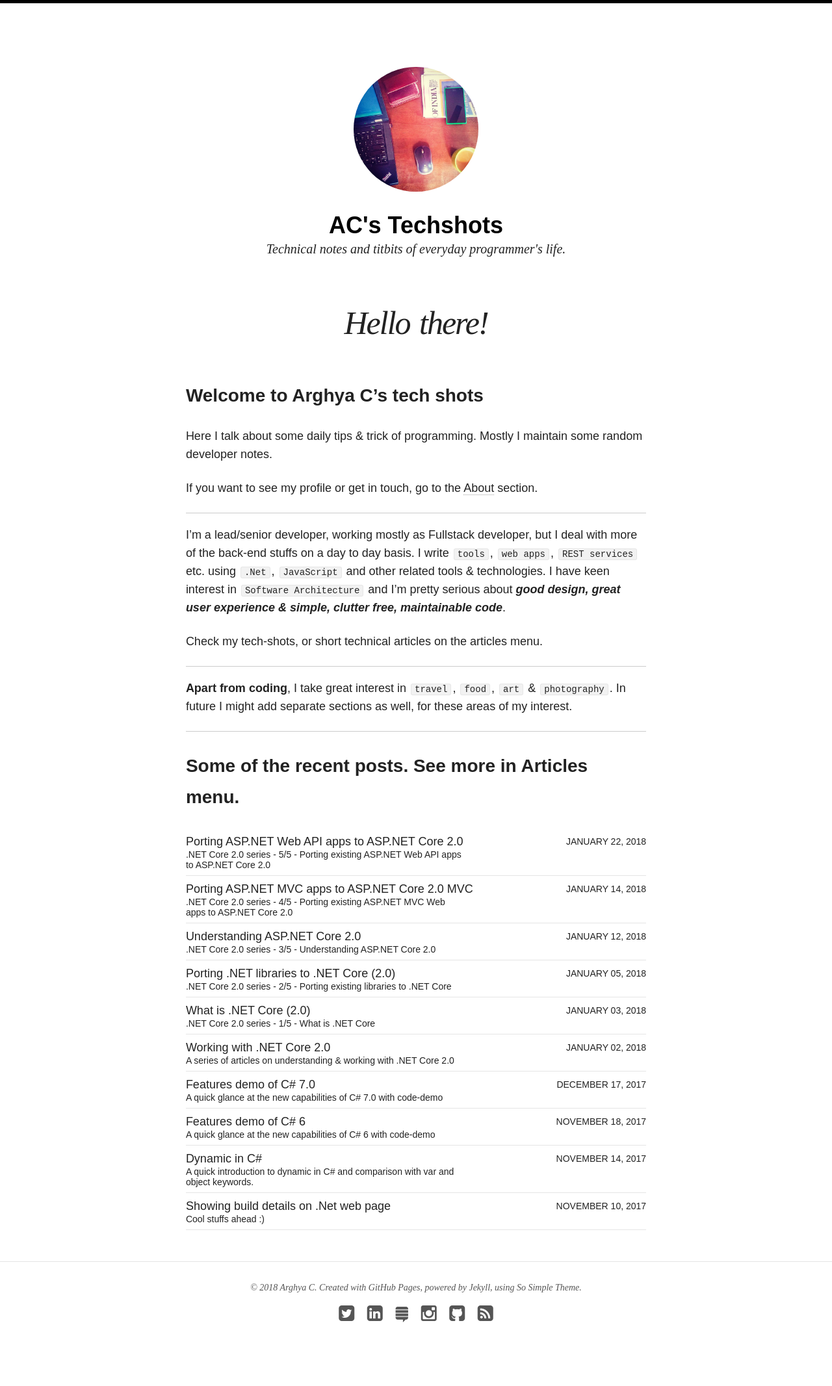
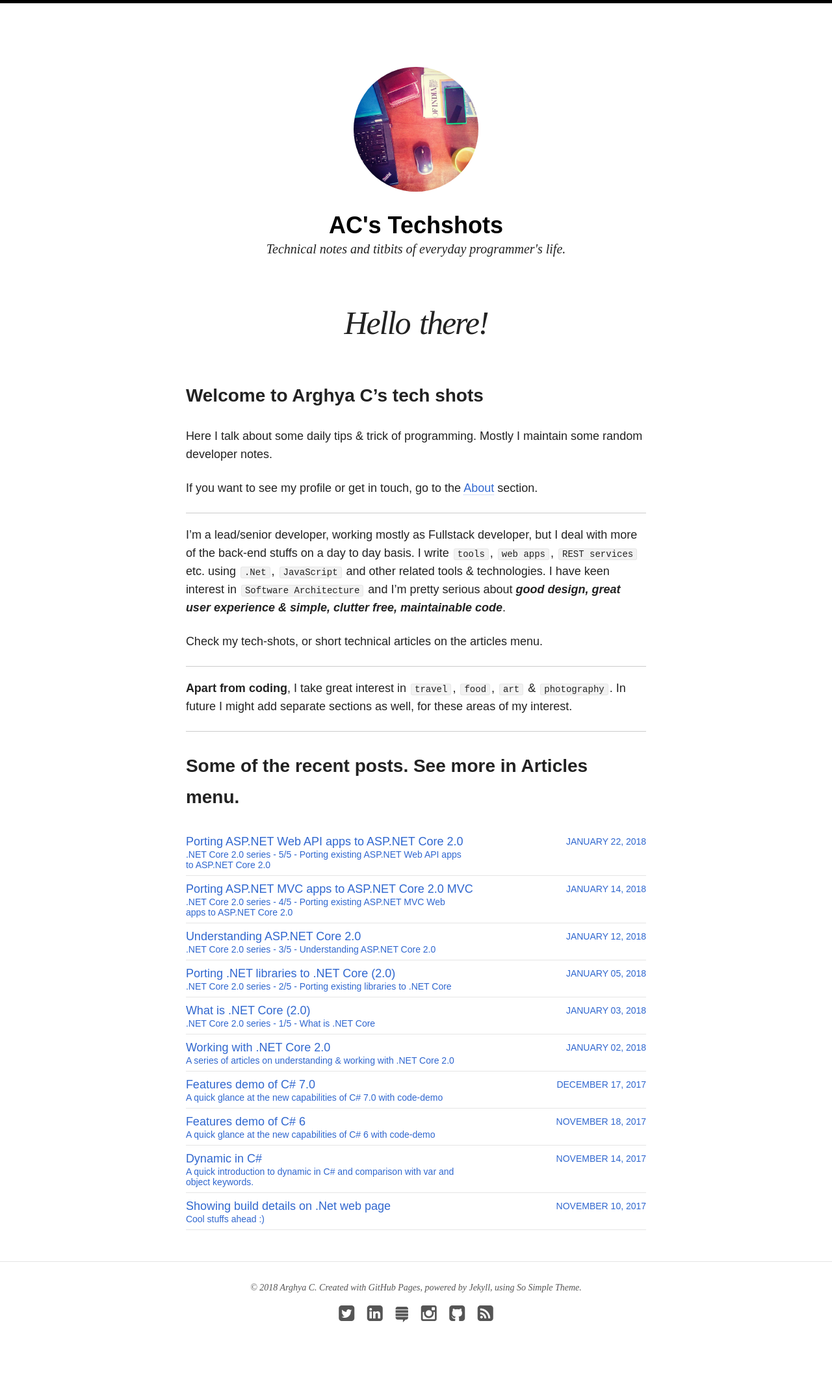
Before and after one commit to chakrabar/chakrabar.github.io, a Jekyll site: the page built from index.md, in a window 1280 px wide. Shown: the whole page at 65% size. Built offline with Jekyll 4.4.1, drawn with Linux system fonts in a browser that asks for light colours; nearby versions of some CDN libraries.

Commit message:
Makings links blue

```diff
--- a/_sass/_base.scss
+++ b/_sass/_base.scss
@@ -95,14 +95,14 @@ ins {
 
 a {
 	text-decoration: none;
-	color: $link-color;
+	color: lighten($link-color, 20); /*$link-color; Arghya*/
 
 	&:visited {
 		color: lighten($link-color, 20);
 	}
 
 	&:hover {
-		color: darken($link-color, 20);
+		color: darken($link-color, 10); /*darken($link-color, 20); Arghya*/
 	}
 
 	&:focus {
--- a/_sass/_page.scss
+++ b/_sass/_page.scss
@@ -49,7 +49,7 @@
 	font-weight: 600;
 
   a {
-    color: $text-color;
+    color: lighten($link-color, 10); /*$text-color; arghya*/
     padding: 0 5px;
   }
 
@@ -98,7 +98,7 @@ letter-spacing: -3px; /*-3 makes things clumsy in small devices
 	word-spacing: 0.25rem;
 
 	a {
-		color: $black;
+		color: darken($link-color, 10); /*$black; Arghya*/
 		text-decoration: underline;
 	}
 
--- a/_sass/_variables.scss
+++ b/_sass/_variables.scss
@@ -27,7 +27,7 @@ $border-color             : #ddd;
 $white                    : #fff;
 $black                    : #000;
 $accent-color             : $black;
-$link-color               : #222;
+$link-color               : #1d3e7c; /*#354666; /*#222 Arghya*/
 
 $table-border-color       : $border-color;
 $table-border             : 1px solid $table-border-color;
```
